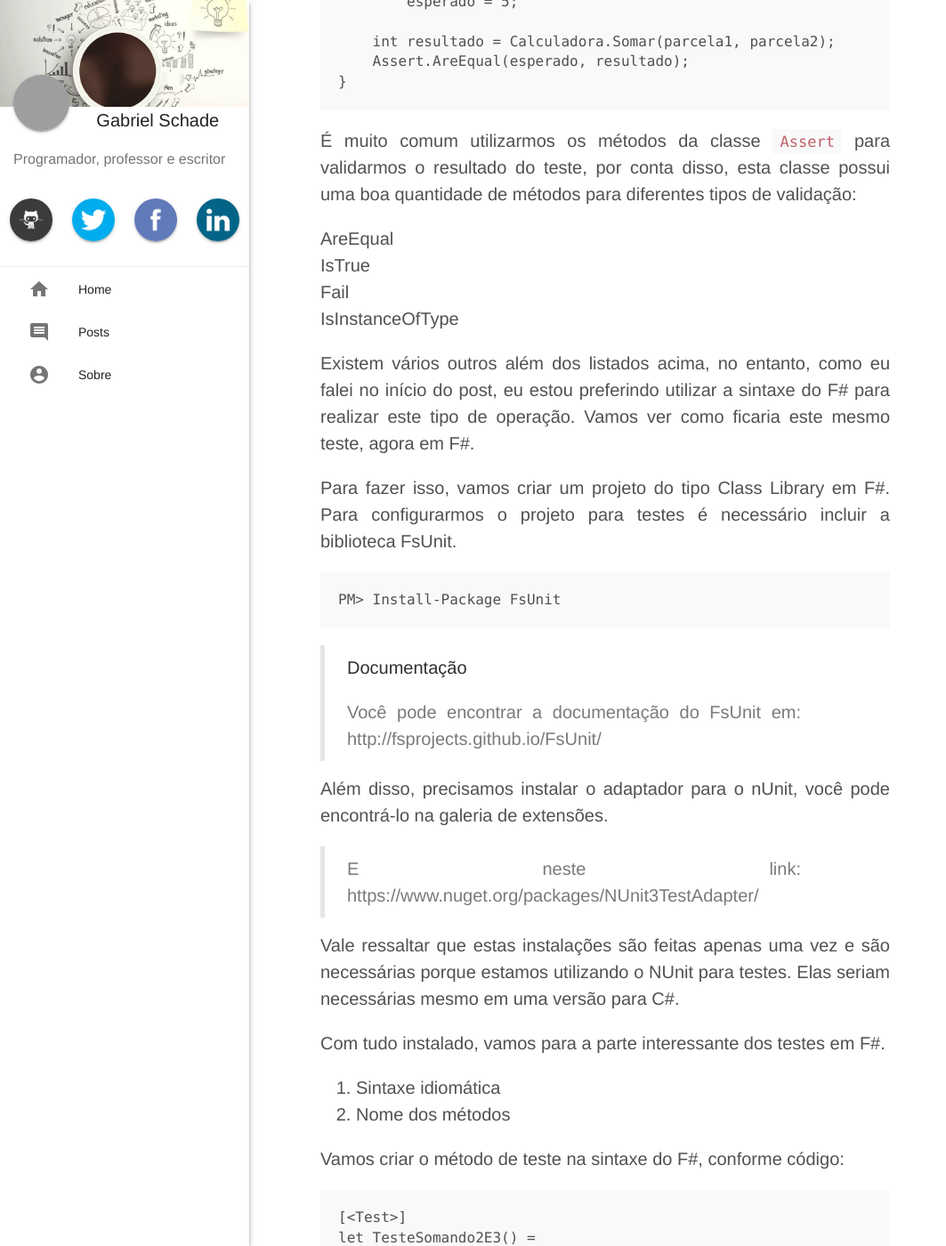
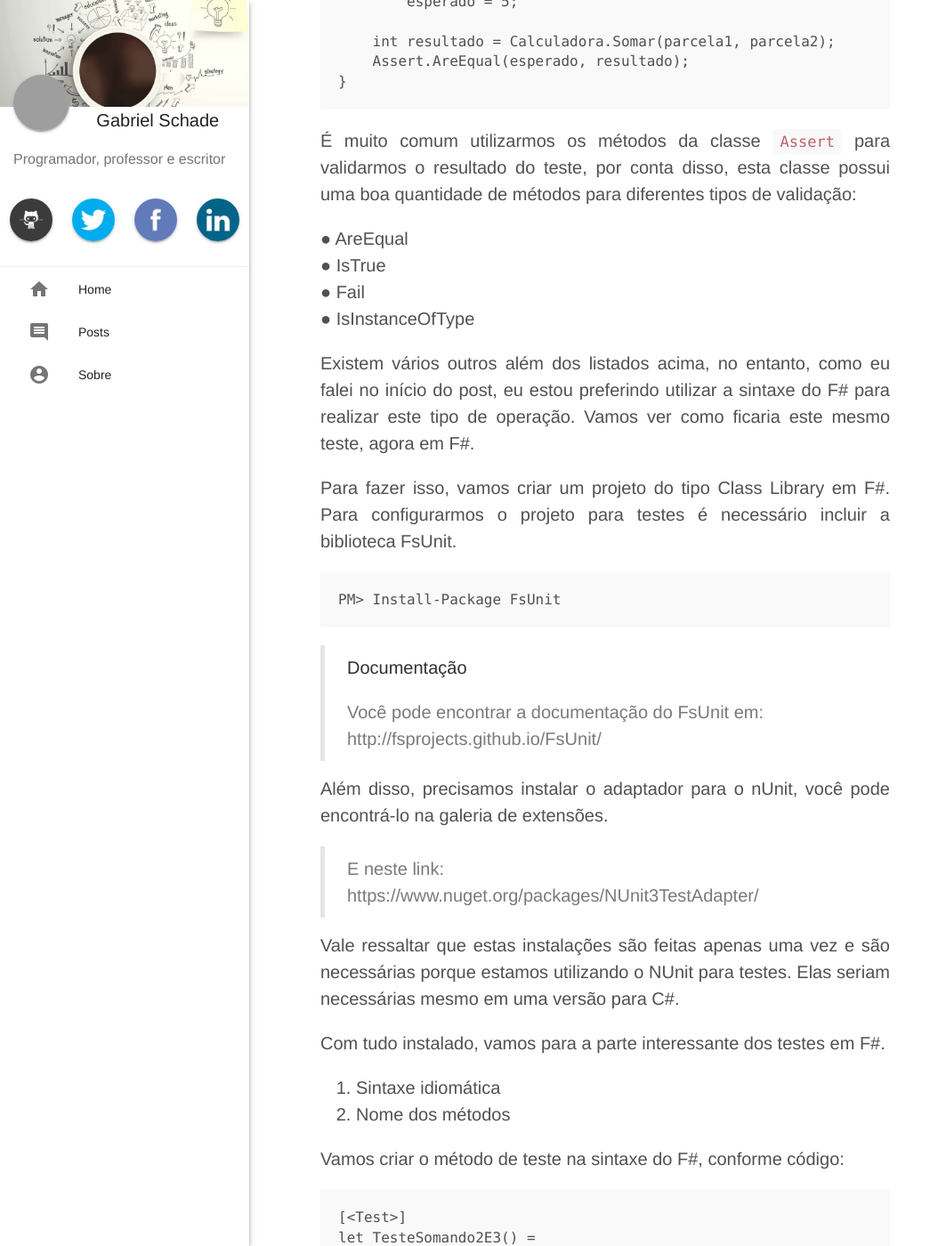
Before and after one commit to gabrielschade/gabrielschade.github.io, a Jekyll site: the page built from _posts/2017-09-24-fsharp-test.markdown, in a window 1280 px wide and 1400 px high, scrolled down 1787 px. Shown: the whole window at 89% size, without its empty margins (0-1063 px from the left). Built offline with Jekyll 4.4.1, drawn with Linux system fonts in a browser that asks for light colours; nearby versions of some CDN libraries; comment, search, counter and statistics services are not loaded; some of the changed text lies outside the part shown; grey boxes are pictures that could not be loaded.

Commit message:
test-img

````diff
--- /dev/null
+++ b/_includes/image.html
@@ -0,0 +1 @@
+<img src="{{include.link}}" alt="{{include.alt}}" style="max-width: {{include.width}}%;">
--- a/_posts/2017-09-24-fsharp-test.markdown
+++ b/_posts/2017-09-24-fsharp-test.markdown
@@ -57,10 +57,10 @@
 ```
 É muito comum utilizarmos os métodos da classe `Assert` para validarmos o resultado do teste, por conta disso, esta classe possui uma boa quantidade de métodos para diferentes tipos de validação:
 
-* AreEqual
-* IsTrue
-* Fail
-* IsInstanceOfType
+* ● AreEqual
+* ● IsTrue
+* ● Fail
+* ● IsInstanceOfType
 
 Existem vários outros além dos listados acima, no entanto, como eu falei no início do post, eu estou preferindo utilizar a sintaxe do F# para realizar este tipo de operação. Vamos ver como ficaria este mesmo teste, agora em F#.
 
@@ -126,11 +126,11 @@
 
 Eu costumo não realizar este tipo de tradução, mas isso fica a seu critério. Também existem diferentes operações assim como no `Assert`.
 
-* should equal
-* should not' (função)
-* should be (função)
-* should startWith
-* should endWith
+* ● should equal
+* ● should not' (função)
+* ● should be (função)
+* ● should startWith
+* ● should endWith
 
 E nos casos onde há o sufixo "(função)" é possível compor com outras funções, por exemplo:
 `should not' (equal 5)`, `should be (greaterThan 5)` e etc.
@@ -148,7 +148,7 @@
 
 Com isso a integração no Visual Studio acaba ficando mais limpa, conforme imagem abaixo:
 
-![Integração com o Visual Studio](https://i.imgur.com/8HYXZEk.png)
+{% include image.html link="https://i.imgur.com/8HYXZEk.png" alt="Integração com o Visual Studio" width=50 %}
 
 Você pode encontrar o código deste teste em: http://bit.ly/testes-csharp-Fsunit
 
--- a/css/blog.css
+++ b/css/blog.css
@@ -173,6 +173,10 @@
     text-align: justify;
 }
 
+.content blockquote p{
+    text-align: left;
+}
+
 .content a{
     color: rgba(0,0,0,0.87)
 }
````
